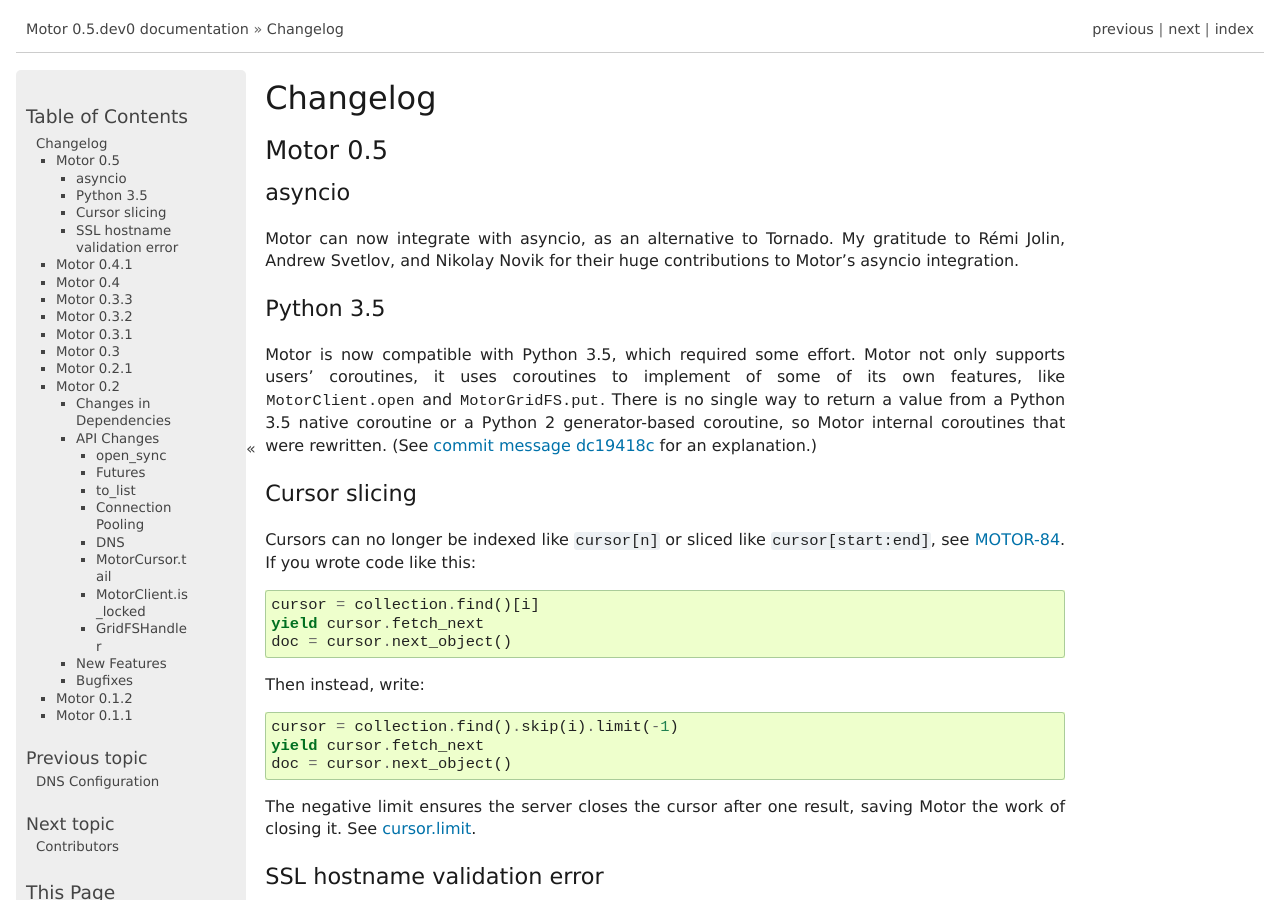
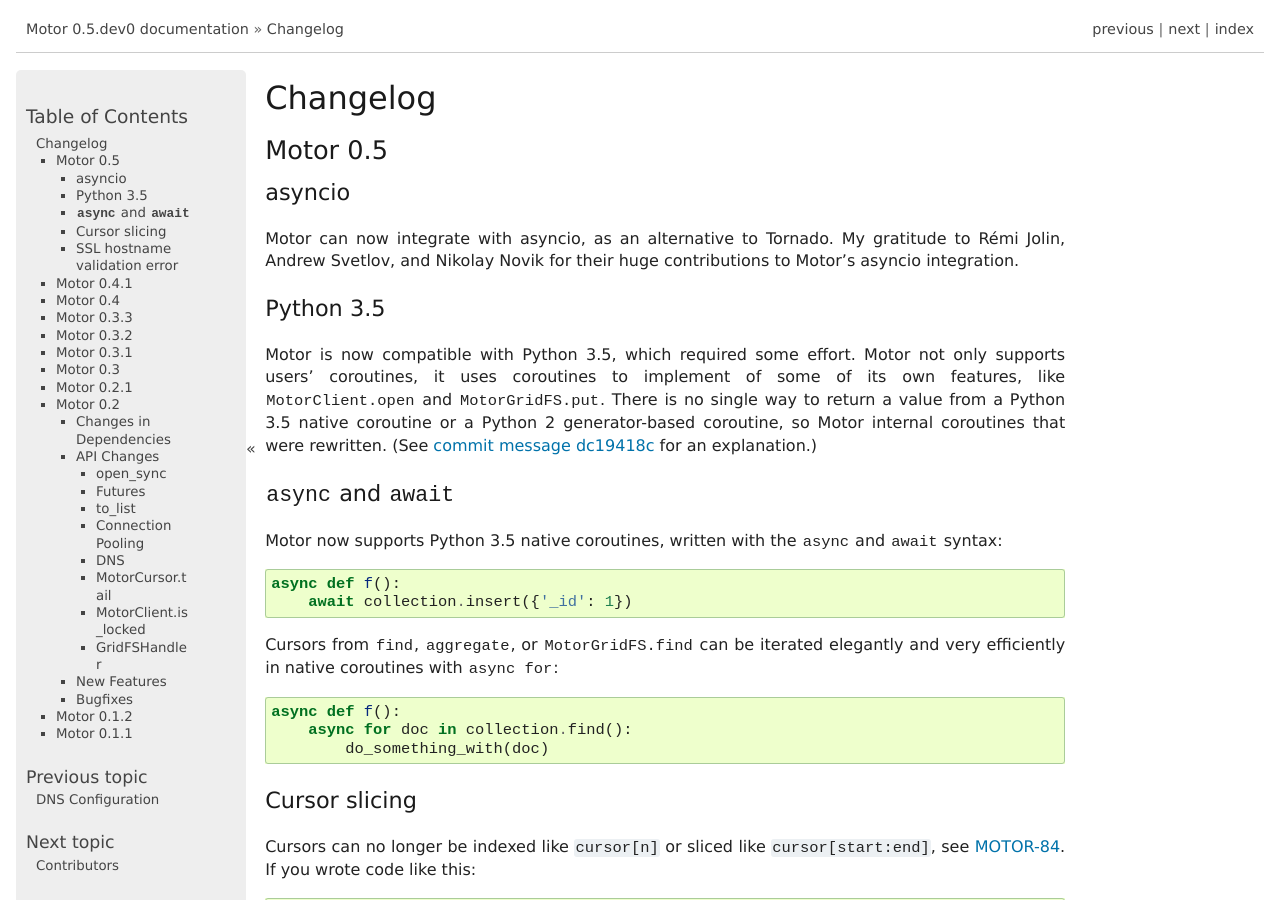
Before and after one commit to mongodb/motor, a Sphinx documentation site: the page built from doc/changelog.rst, in a window 1280 px wide and 900 px high. Built offline with Sphinx 7.4.7, drawn with Linux system fonts in a browser that asks for light colours; the version number is read from the project's files by our own code.

Commit message:
PYTHON-85 Changelog entry for async / await.

```diff
--- a/doc/changelog.rst
+++ b/doc/changelog.rst
@@ -25,6 +25,22 @@
 
 .. _commit message dc19418c: https://github.com/mongodb/motor/commit/dc19418c
 
+`async` and `await`
+~~~~~~~~~~~~~~~~~~~
+
+Motor now supports Python 3.5 native coroutines, written with the `async` and
+`await` syntax::
+
+    async def f():
+        await collection.insert({'_id': 1})
+
+Cursors from `~MotorCollection.find`, `~MotorCollection.aggregate`, or
+`MotorGridFS.find` can be iterated elegantly and very efficiently in native
+coroutines with `async for`::
+
+    async def f():
+        async for doc in collection.find():
+            do_something_with(doc)
 
 Cursor slicing
 ~~~~~~~~~~~~~~
```
